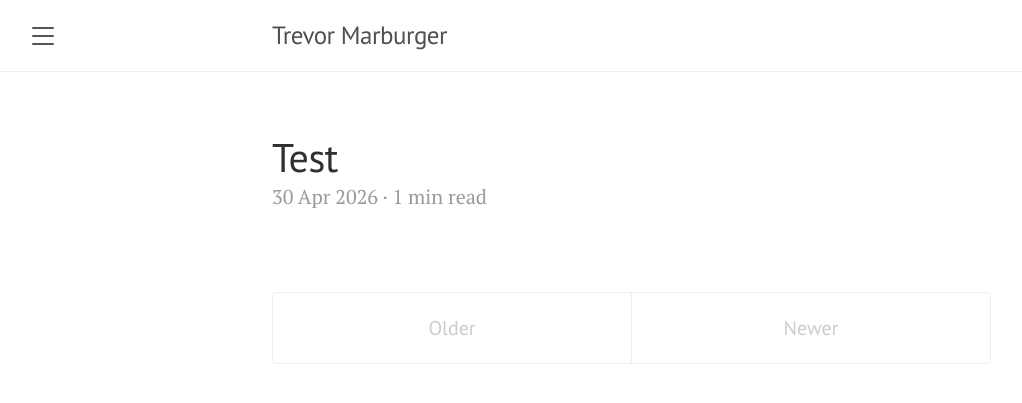
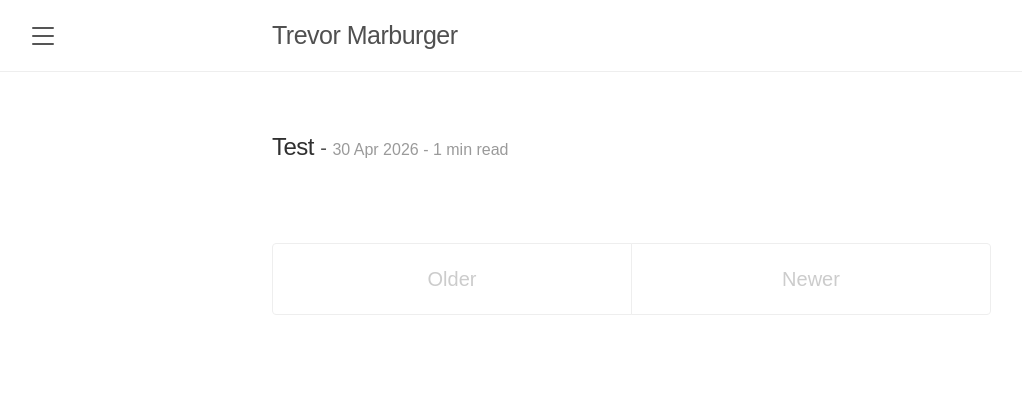
Before and after one commit to trevormarburger/trevormarburger.github.io, a Jekyll site: the page built from index.html, in a window 1280 px wide. Shown: the top 403 px of the page, without its empty margins (8-1030 px from the left). Built offline with Jekyll 4.4.1, drawn with Linux system fonts in a browser that asks for light colours; the list of posts is cut into pages by our own code.

Commit message:
Use Arial

```diff
--- a/_includes/head.html
+++ b/_includes/head.html
@@ -19,7 +19,6 @@
   <link rel="stylesheet" href="{{ '/public/css/poole.css' | absolute_url }}">
   <link rel="stylesheet" href="{{ '/public/css/syntax.css' | absolute_url }}">
   <link rel="stylesheet" href="{{ '/public/css/lanyon.css' | absolute_url }}">
-  <link rel="stylesheet" href="https://fonts.googleapis.com/css?family=PT+Serif:400,400italic,700%7CPT+Sans:400">
 
   <link rel="apple-touch-icon-precomposed" sizes="144x144" href="{{ '/public/apple-touch-icon-precomposed.png' | absolute_url }}">
   <link rel="shortcut icon" href="{{ '/public/favicon.ico' | absolute_url }}">
--- a/_layouts/post.html
+++ b/_layouts/post.html
@@ -4,13 +4,14 @@ layout: default
 
 <div class="post">
   <h1 class="post-title">{{ page.title }}</h1>
+  -
   <span class="post-date">
     {{ page.date | date_to_string }}
     {% assign words = content | number_of_words %}
     {% if words < 360 %}
-      &middot; 1 min read
+      - 1 min read
     {% else %}
-      &middot; {{ words | divided_by: 180 }} min read
+      - {{ words | divided_by: 180 }} min read
     {% endif %}
   </span>
   {{ content }}
--- a/index.html
+++ b/index.html
@@ -11,14 +11,14 @@ title: Home
         {{ post.title }}
       </a>
     </h1>
-
+    -
     <span class="post-date">
       {{ post.date | date_to_string }}
       {% assign words = post.content | number_of_words %}
       {% if words < 360 %}
-        &middot; 1 min read
+        - 1 min read
       {% else %}
-        &middot; {{ words | divided_by: 180 }} min read
+        - {{ words | divided_by: 180 }} min read
       {% endif %}
     </span>
   </div>
--- a/public/css/lanyon.css
+++ b/public/css/lanyon.css
@@ -41,11 +41,11 @@ body {
 }
 
 html {
-  font-family: "PT Serif", Georgia, "Times New Roman", serif;
+  font-family: Arial, sans-serif;
 }
 
 h1, h2, h3, h4, h5, h6 {
-  font-family: "PT Sans", Helvetica, Arial, sans-serif;
+  font-family: Arial, sans-serif;
   font-weight: 400;
   color: #313131;
   letter-spacing: -.025rem;
@@ -148,7 +148,7 @@ h1, h2, h3, h4, h5, h6 {
   width: 14rem;
   visibility: hidden;
   overflow-y: auto;
-  font-family: "PT Sans", Helvetica, Arial, sans-serif;
+  font-family: Arial, sans-serif;
   font-size: .875rem; /* 15px */
   color: rgba(255,255,255,.6);
   background-color: #202020;
@@ -316,14 +316,17 @@ a.sidebar-nav-item:focus {
 .page-title,
 .post-title {
   margin-top: 0;
+  font-size: 1.2rem;
+  display: inline;
 }
 
 /* Meta data line below post title */
 .post-date {
-  display: block;
-  margin-top: -.5rem;
-  margin-bottom: 1rem;
+  display: inline;
+  margin-top: 0;
+  margin-bottom: 0;
   color: #9a9a9a;
+  font-size: 0.8rem;
 }
 
 /* Related posts */
@@ -363,7 +366,7 @@ a.sidebar-nav-item:focus {
   overflow: hidden; /* clearfix */
   margin-left: -1rem;
   margin-right: -1rem;
-  font-family: "PT Sans", Helvetica, Arial, sans-serif;
+  font-family: Arial, sans-serif;
   color: #ccc;
   text-align: center;
 }
--- a/public/css/poole.css
+++ b/public/css/poole.css
@@ -48,7 +48,7 @@ body {
 }
 
 html {
-  font-family: "Helvetica Neue", Helvetica, Arial, sans-serif;
+  font-family: Arial, sans-serif;
   font-size: 16px;
   line-height: 1.5;
 }
@@ -389,7 +389,7 @@ tbody tr:nth-child(odd) th {
   overflow: hidden; /* clearfix */
   margin-left: -1rem;
   margin-right: -1rem;
-  font-family: "PT Sans", Helvetica, Arial, sans-serif;
+  font-family: Arial, sans-serif;
   color: #ccc;
   text-align: center;
 }
```
